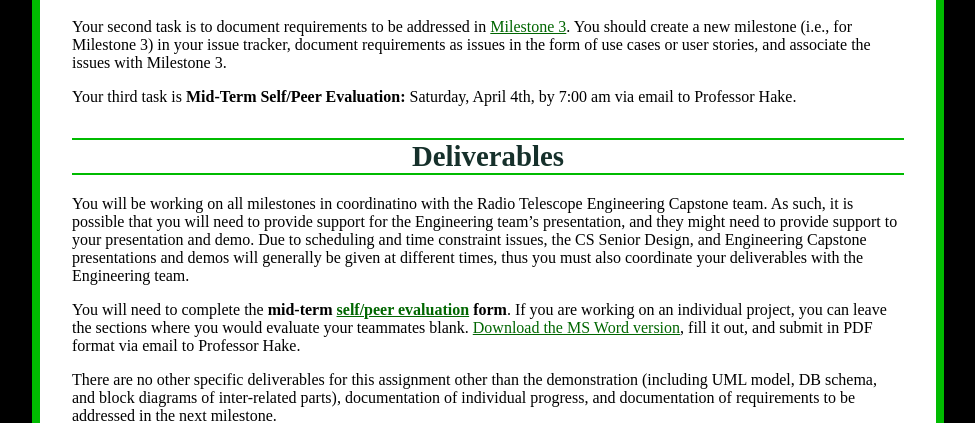
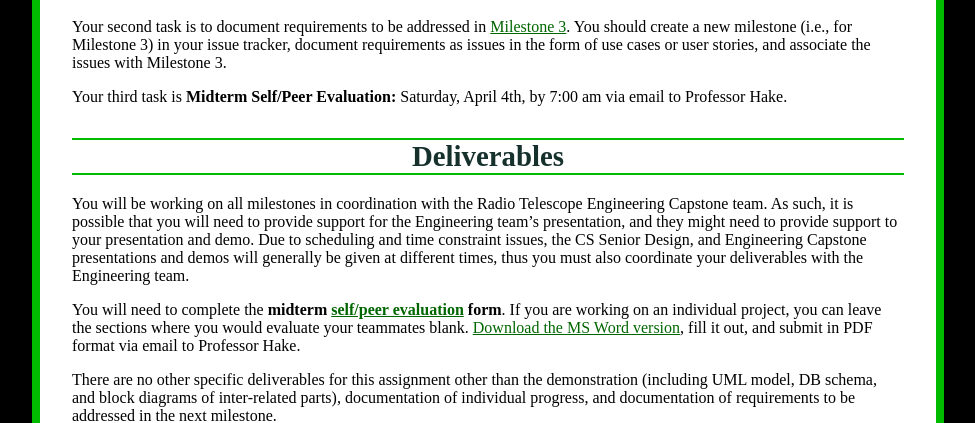
Before and after one commit to ycpcs/cs482-spring2020, a Jekyll site: the page built from assign/assign03.md, in a window 1280 px wide. Shown: the part 435-858 px from the top of the page, without its empty margins (152-1127 px from the left). Built offline with Jekyll 4.4.1, drawn with Linux system fonts in a browser that asks for light colours.

Commit message:
updated peer eval doc and links

```diff
--- a/assign/assign03.md
+++ b/assign/assign03.md
@@ -18,12 +18,12 @@ In addition, you should document your individual contributions to the project.
 
 Your second task is to document requirements to be addressed in [Milestone 3](assign04.html).  You should create a new milestone (i.e., for Milestone 3) in your issue tracker, document requirements as issues in the form of use cases or user stories, and associate the issues with Milestone 3.
 
-Your third task is **Mid-Term Self/Peer Evaluation:** Saturday, April 4th, by 7:00 am via email to Professor Hake.
+Your third task is **Midterm Self/Peer Evaluation:** Saturday, April 4th, by 7:00 am via email to Professor Hake.
 
 # Deliverables
-You will be working on all milestones in coordinatino with the Radio Telescope Engineering Capstone team.  As such, it is possible that you will need to provide support for the Engineering team's presentation, and they might need to provide support to your presentation and demo.  Due to scheduling and time constraint issues, the CS Senior Design, and Engineering Capstone presentations and demos will generally be given at different times, thus you must also coordinate your deliverables with the Engineering team.
+You will be working on all milestones in coordination with the Radio Telescope Engineering Capstone team.  As such, it is possible that you will need to provide support for the Engineering team's presentation, and they might need to provide support to your presentation and demo.  Due to scheduling and time constraint issues, the CS Senior Design, and Engineering Capstone presentations and demos will generally be given at different times, thus you must also coordinate your deliverables with the Engineering team.
 
-You will need to complete the **mid-term [self/peer evaluation](PeerReview.pdf) form**.  If you are working on an individual project, you can leave the sections where you would evaluate your teammates blank.  [Download the MS Word version](PeerReview.doc), fill it out, and submit in PDF format via email to Professor Hake.
+You will need to complete the **midterm [self/peer evaluation](PeerReview.pdf) form**.  If you are working on an individual project, you can leave the sections where you would evaluate your teammates blank.  [Download the MS Word version](PeerReview.docx), fill it out, and submit in PDF format via email to Professor Hake.
 
 There are no other specific deliverables for this assignment other than the demonstration (including UML model, DB schema, and block diagrams of inter-related parts), documentation of individual progress, and documentation of requirements to be addressed in the next milestone.
 
```
Also changed, not shown: assign/assign06.md (+1 -1 lines), assign/index.md (+2 -2 lines), index.md (+2 -2 lines), 3 other files.
